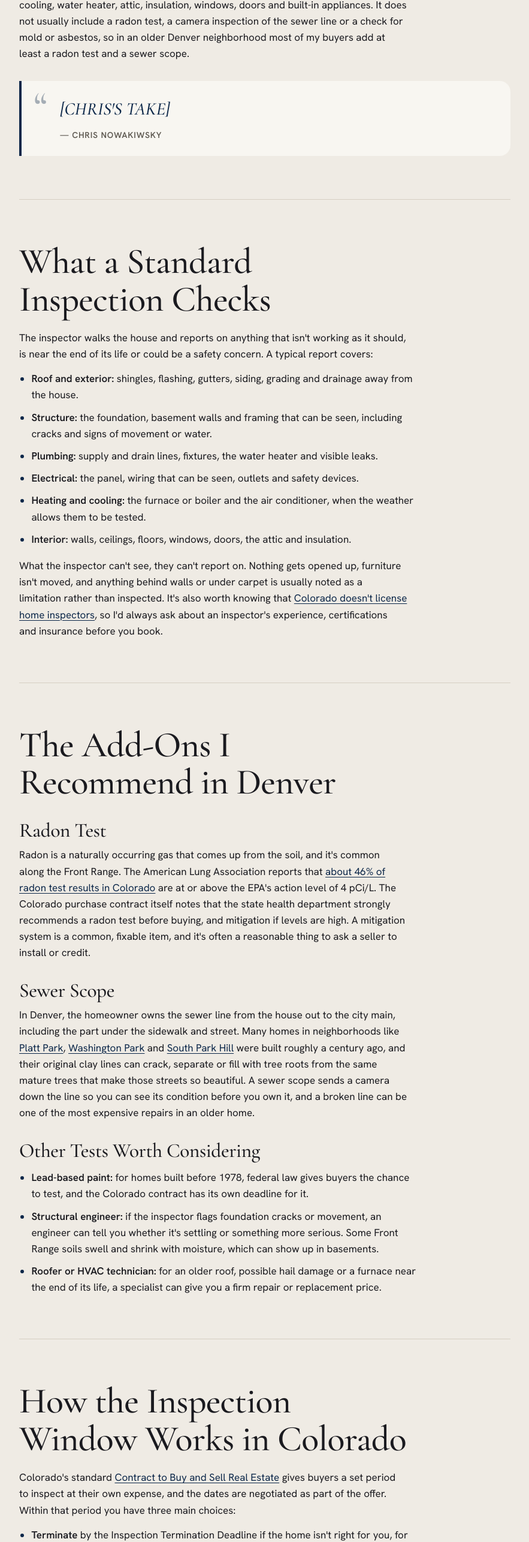
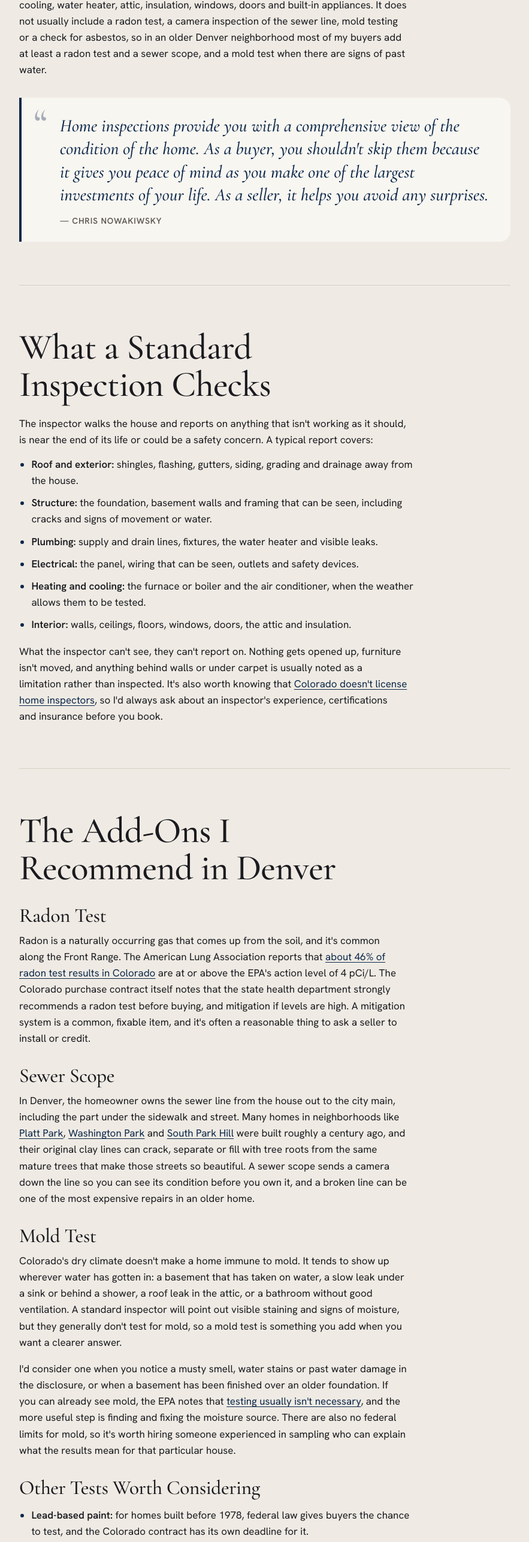
Before and after one commit to KatchkaDuck/findhomesarounddenver, a plain HTML site: page dist/what-does-a-home-inspection-cover-in-colorado/index.html in a window 1280 px wide. Shown: the part 832-3403 px from the top of the page at 60% size, without its empty margins (68-951 px from the left). Drawn offline with nearby package versions, Linux system fonts and the light colour scheme.

Commit message:
Inspection post: add mold test section and Chris's take
Co-Authored-By: Claude Opus 5.5 <noreply@anthropic.com>
Claude-Session: https://claude.ai/code/session_01GWLYBCC1D31jjKFx2zuqZC

```diff
--- a/dist/what-does-a-home-inspection-cover-in-colorado/index.html
+++ b/dist/what-does-a-home-inspection-cover-in-colorado/index.html
@@ -184,8 +184,8 @@
   <div class="wrap" style="padding-block:clamp(48px,7vw,96px)">
     <article class="article" style="max-width:820px">
       <section>
-        <p>A general home inspection in Colorado is a visual, non-invasive look at a home's major systems: the roof, structure and foundation, plumbing, electrical, heating and cooling, water heater, attic, insulation, windows, doors and built-in appliances. It does not usually include a radon test, a camera inspection of the sewer line or a check for mold or asbestos, so in an older Denver neighborhood most of my buyers add at least a radon test and a sewer scope.</p>
-        <p class="chris-take">[CHRIS'S TAKE]</p>
+        <p>A general home inspection in Colorado is a visual, non-invasive look at a home's major systems: the roof, structure and foundation, plumbing, electrical, heating and cooling, water heater, attic, insulation, windows, doors and built-in appliances. It does not usually include a radon test, a camera inspection of the sewer line, mold testing or a check for asbestos, so in an older Denver neighborhood most of my buyers add at least a radon test and a sewer scope, and a mold test when there are signs of past water.</p>
+        <p class="chris-take">Home inspections provide you with a comprehensive view of the condition of the home. As a buyer, you shouldn't skip them because it gives you peace of mind as you make one of the largest investments of your life. As a seller, it helps you avoid any surprises.</p>
       </section>
 
       <section>
@@ -208,6 +208,9 @@
         <p>Radon is a naturally occurring gas that comes up from the soil, and it's common along the Front Range. The American Lung Association reports that <a href="https://www.lung.org/media/press-releases/co-radon" target="_blank" rel="noopener">about 46% of radon test results in Colorado</a> are at or above the EPA's action level of 4 pCi/L. The Colorado purchase contract itself notes that the state health department strongly recommends a radon test before buying, and mitigation if levels are high. A mitigation system is a common, fixable item, and it's often a reasonable thing to ask a seller to install or credit.</p>
         <h3>Sewer Scope</h3>
         <p>In Denver, the homeowner owns the sewer line from the house out to the city main, including the part under the sidewalk and street. Many homes in neighborhoods like <a href="/platt-park/">Platt Park</a>, <a href="/washington-park/">Washington Park</a> and <a href="/south-park-hill/">South Park Hill</a> were built roughly a century ago, and their original clay lines can crack, separate or fill with tree roots from the same mature trees that make those streets so beautiful. A sewer scope sends a camera down the line so you can see its condition before you own it, and a broken line can be one of the most expensive repairs in an older home.</p>
+        <h3>Mold Test</h3>
+        <p>Colorado's dry climate doesn't make a home immune to mold. It tends to show up wherever water has gotten in: a basement that has taken on water, a slow leak under a sink or behind a shower, a roof leak in the attic, or a bathroom without good ventilation. A standard inspector will point out visible staining and signs of moisture, but they generally don't test for mold, so a mold test is something you add when you want a clearer answer.</p>
+        <p>I'd consider one when you notice a musty smell, water stains or past water damage in the disclosure, or when a basement has been finished over an older foundation. If you can already see mold, the EPA notes that <a href="https://www.epa.gov/mold/mold-testing-or-sampling" target="_blank" rel="noopener">testing usually isn't necessary</a>, and the more useful step is finding and fixing the moisture source. There are also no federal limits for mold, so it's worth hiring someone experienced in sampling who can explain what the results mean for that particular house.</p>
         <h3>Other Tests Worth Considering</h3>
         <ul class="list">
           <li><strong>Lead-based paint:</strong> for homes built before 1978, federal law gives buyers the chance to test, and the Colorado contract has its own deadline for it.</li>
```
Also changed, not shown: src/pages/what-does-a-home-inspection-cover-in-colorado.html (+5 -2 lines), 3 other files.
